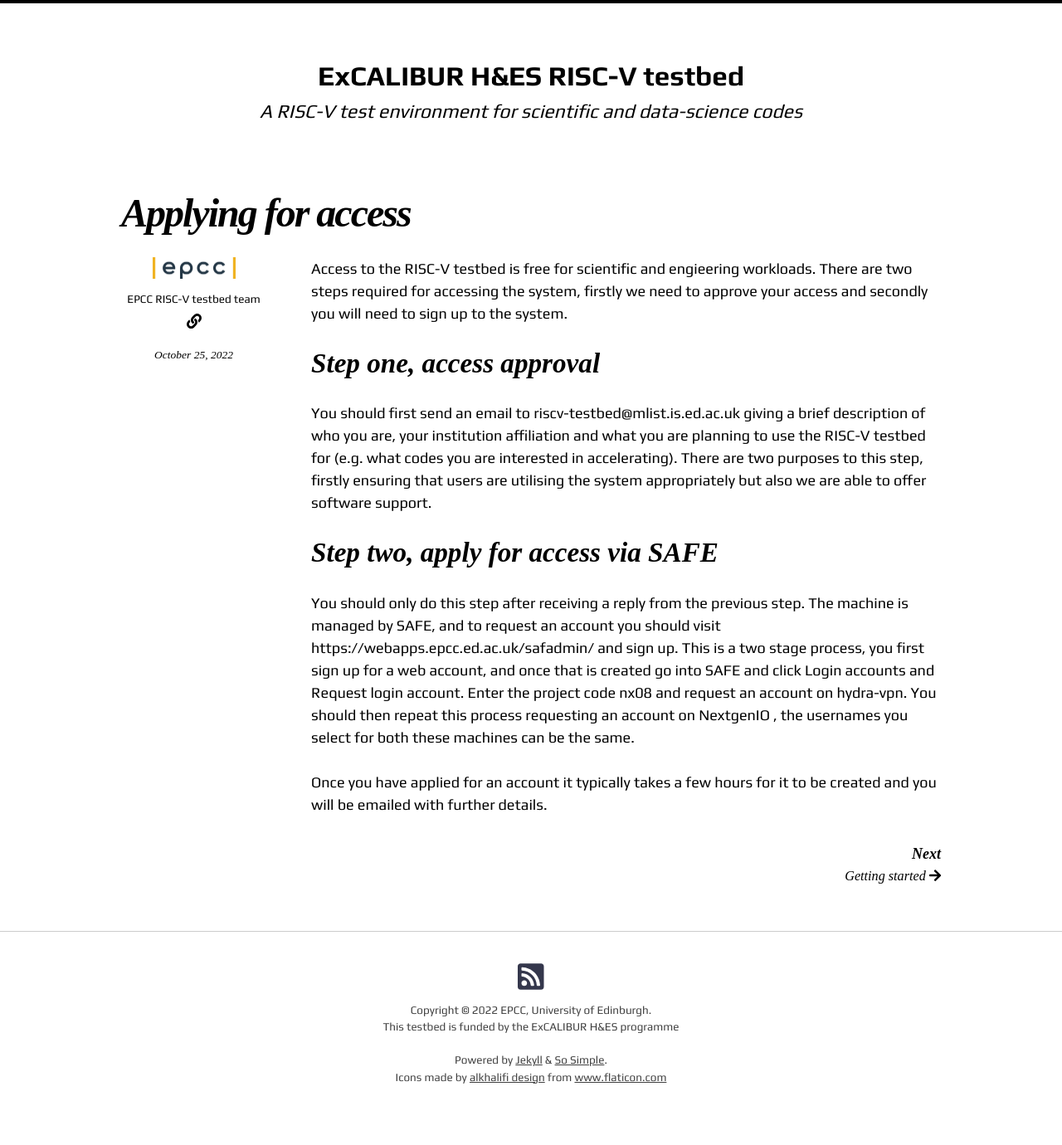
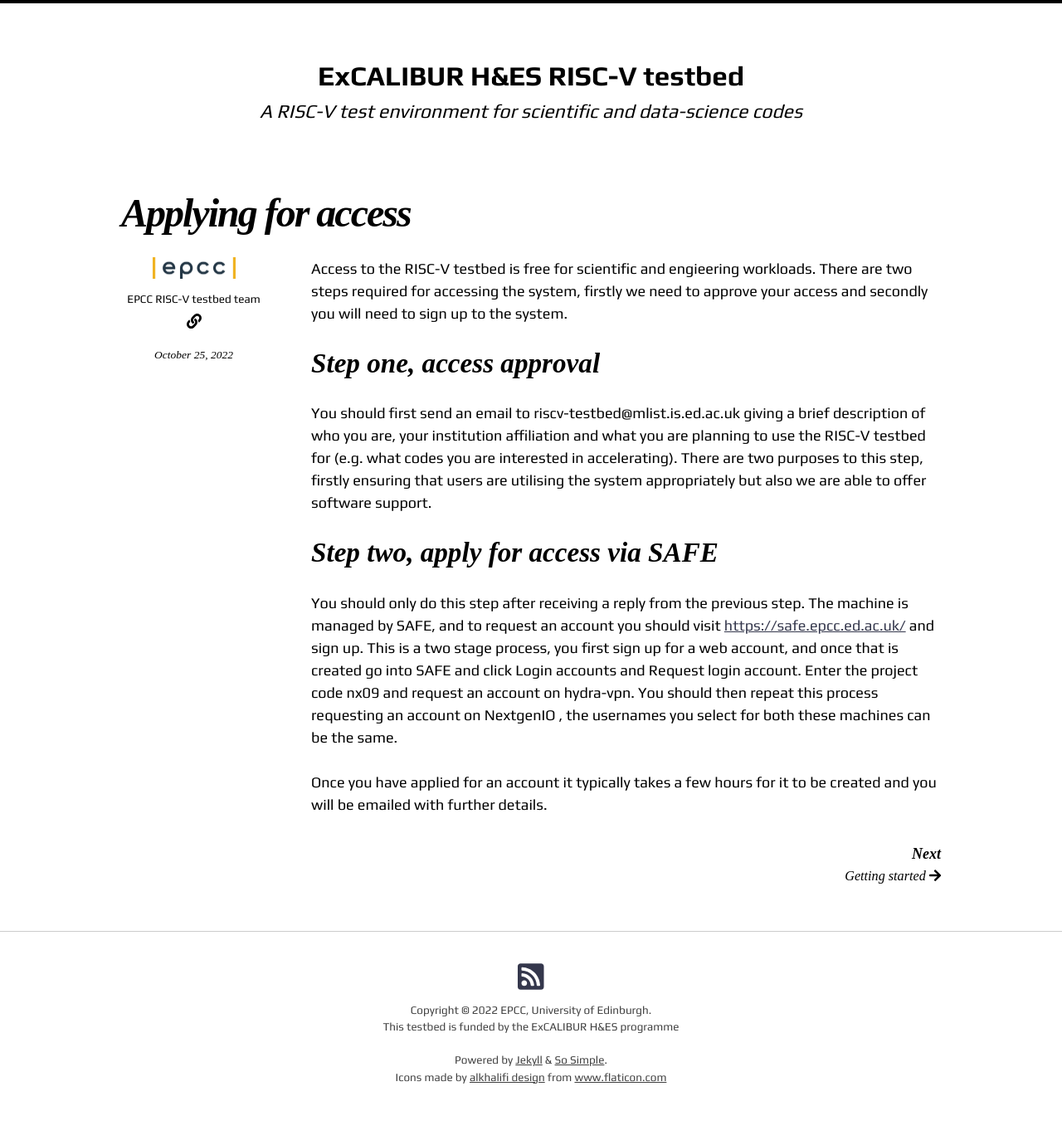
Before and after one commit to RISCVtestbed/riscvtestbed.github.io, a Jekyll site: the page built from _documentation/access.md, in a window 1280 px wide. Shown: the whole page at 83% size. Built offline with Jekyll 4.4.1, drawn with Linux system fonts in a browser that asks for light colours; nearby versions of some CDN libraries.

Commit message:
Update access.md

```diff
--- a/_documentation/access.md
+++ b/_documentation/access.md
@@ -14,6 +14,6 @@
 
 # Step two, apply for access via SAFE
 
-You should only do this step after receiving a reply from the previous step. The machine is managed by SAFE, and to request an account you should visit https://webapps.epcc.ed.ac.uk/safadmin/ and sign up. This is a two stage process, you first sign up for a web account, and once that is created go into SAFE and click Login accounts and Request login account. Enter the project code nx08 and request an account on hydra-vpn. You should then repeat this process requesting an account on NextgenIO , the usernames you select for both these machines can be the same.
+You should only do this step after receiving a reply from the previous step. The machine is managed by SAFE, and to request an account you should visit [https://safe.epcc.ed.ac.uk/](https://safe.epcc.ed.ac.uk/) and sign up. This is a two stage process, you first sign up for a web account, and once that is created go into SAFE and click Login accounts and Request login account. Enter the project code nx09 and request an account on hydra-vpn. You should then repeat this process requesting an account on NextgenIO , the usernames you select for both these machines can be the same.
 
 Once you have applied for an account it typically takes a few hours for it to be created and you will be emailed with further details.
```
